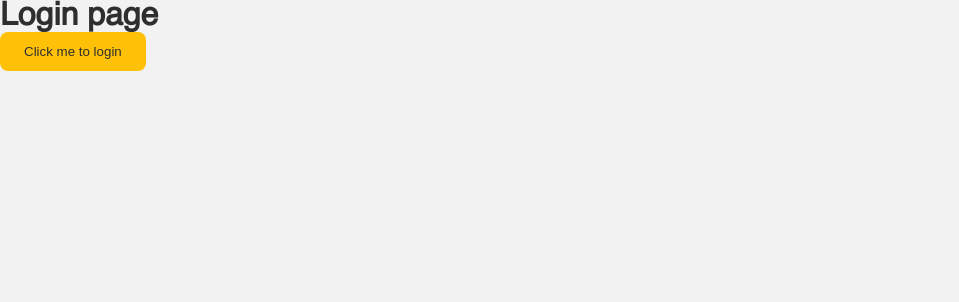
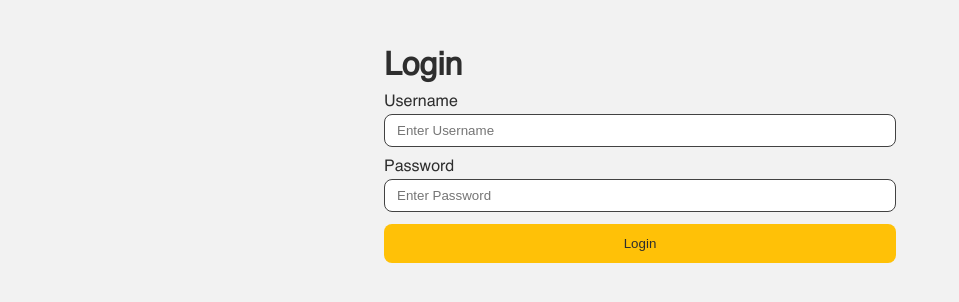
Before and after one commit to alexandermirzoyan/tap-n-meal-cms, a Next.js app: page /login in a window 1280 px wide. Shown: the top 302 px of the page, without its empty margins (0-959 px from the left). Built offline with nearby package versions, Linux system fonts and the light colour scheme.

Commit message:
feat: login page UI created

```diff
--- a/src/app/login/page.tsx
+++ b/src/app/login/page.tsx
@@ -3,6 +3,9 @@
 import Cookies from 'js-cookie';
 import { useRouter } from 'next/navigation';
 import { Button } from '@/components/Button';
+import { Input } from '@/components/Input';
+
+import './styles.scss';
 
 const Login = () => {
   const router = useRouter();
@@ -13,10 +16,12 @@ const Login = () => {
   };
 
   return (
-    <>
-      <h1>Login page</h1>
-      <Button onClick={onLoginClick}>Click me to login</Button>
-    </>
+    <div className='login--page-container'>
+      <h1>Login</h1>
+      <Input name='login' placeholder='Username' />
+      <Input name='password' type='password' placeholder='Password' />
+      <Button onClick={onLoginClick}>Login</Button>
+    </div>
   );
 };
 
--- /dev/null
+++ b/src/app/login/styles.scss
@@ -0,0 +1,10 @@
+.login {
+  &--page-container {
+    max-width: 40%;
+    margin: auto;
+    margin-top: 50px;
+    display: flex;
+    flex-direction: column;
+    gap: 12px;
+  }
+}
```
